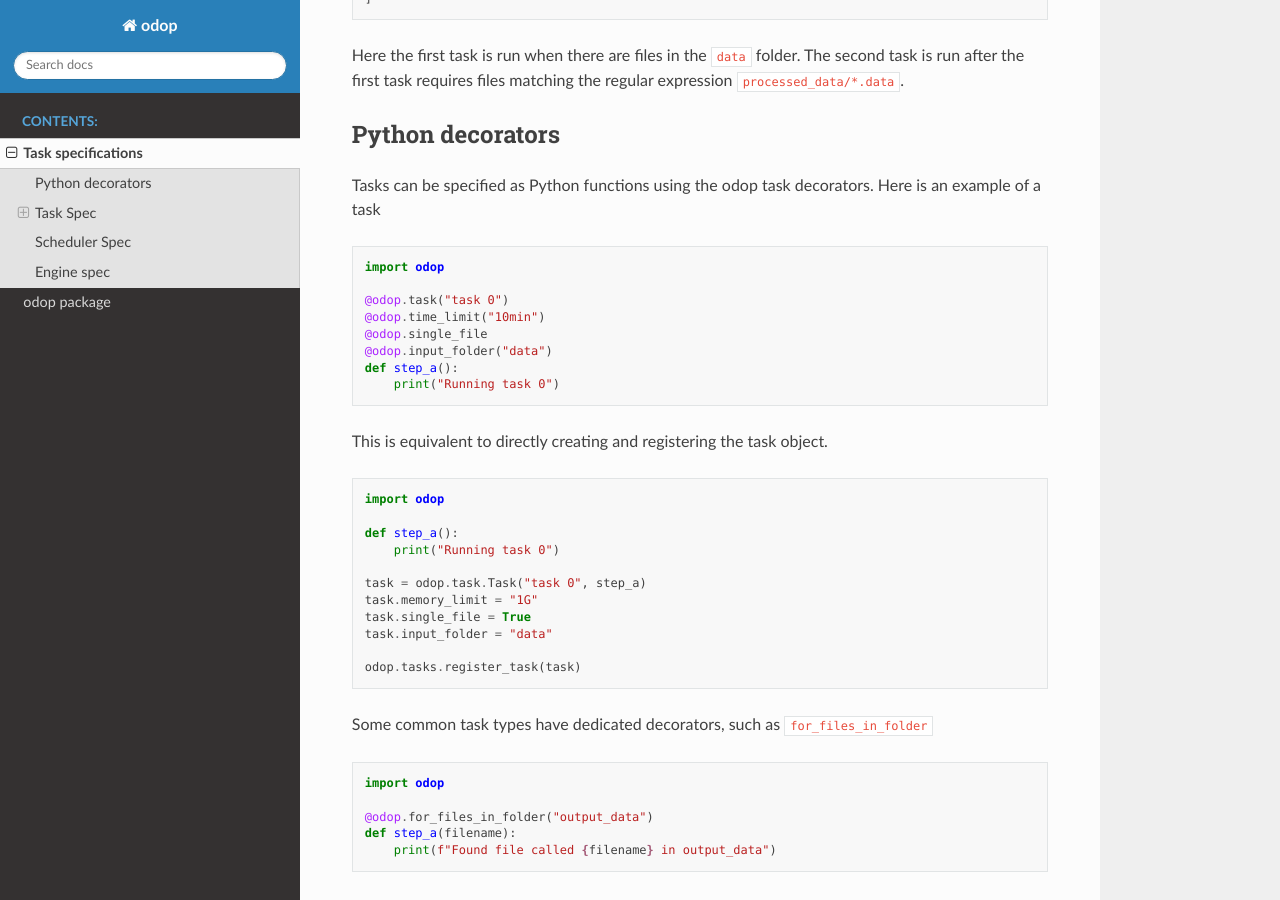
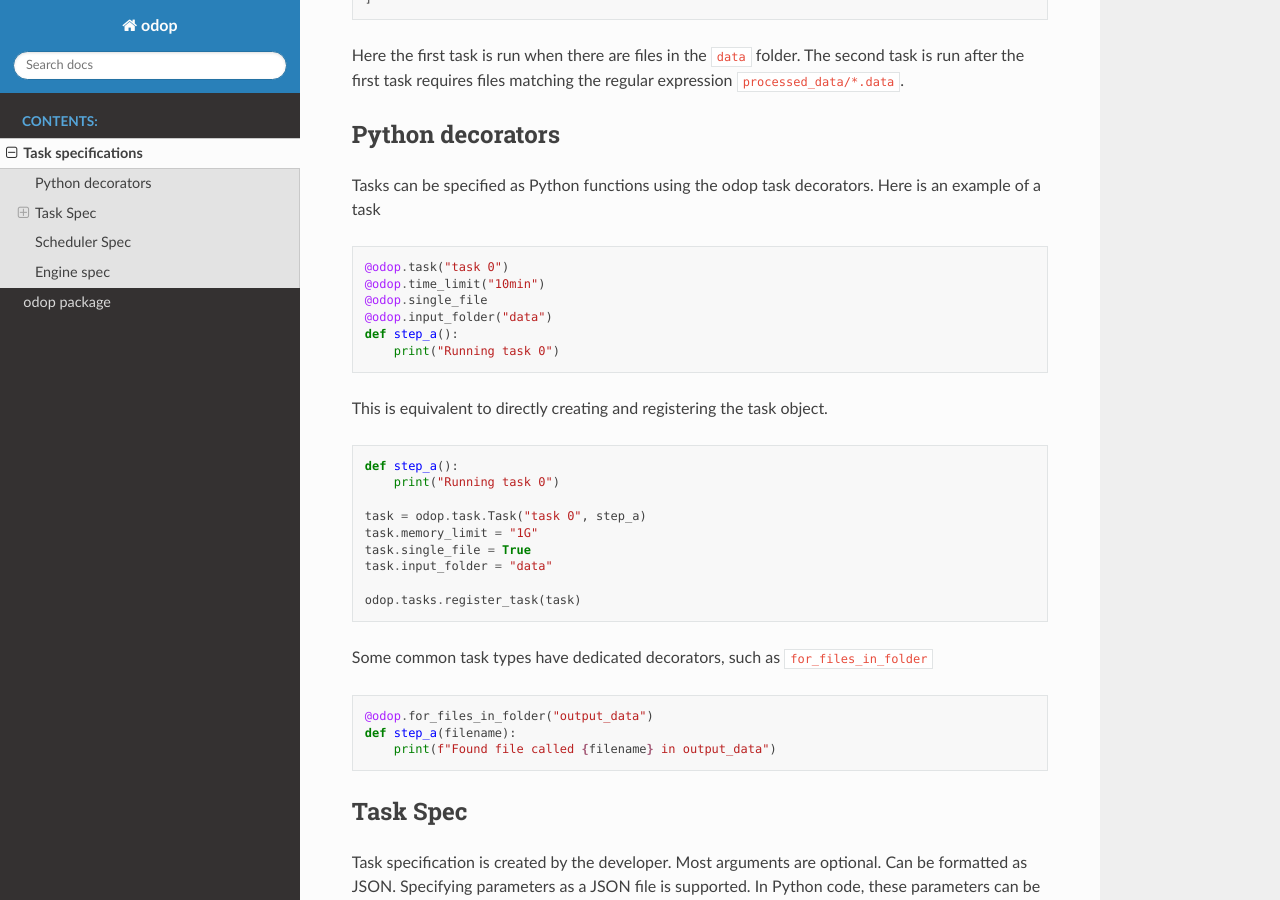
Before and after one commit to rdsea/odop, a Sphinx documentation site: the page built from docs/task-specification.md, in a window 1280 px wide and 900 px high, scrolled down 730 px. Built offline with Sphinx 7.4.7 and the Read the Docs theme 2.0.0, drawn with Linux system fonts in a browser that asks for light colours; some of the changed lines change nothing that is shown.

Commit message:
Move examples to a runnable python script

````diff
--- /dev/null
+++ b/docs/examples/task_specification_decorator.py
@@ -0,0 +1,30 @@
+import odop
+
+#example 1
+@odop.task("task 0")
+@odop.time_limit("10min")
+@odop.single_file
+@odop.input_folder("data")
+def step_a():
+    print("Running task 0")
+#end 1
+
+
+#example 2
+def step_a():
+    print("Running task 0")
+
+task = odop.task.Task("task 0", step_a)
+task.memory_limit = "1G"
+task.single_file = True
+task.input_folder = "data"
+
+odop.tasks.register_task(task)
+#end 2
+
+
+#example 3
+@odop.for_files_in_folder("output_data")
+def step_a(filename):
+    print(f"Found file called {filename} in output_data")
+#end 3
--- a/docs/task-specification.md
+++ b/docs/task-specification.md
@@ -44,44 +44,26 @@
 Tasks can be specified as Python functions using the odop task decorators. Here is an example
 of a task
 
-```python
-import odop
-
-@odop.task("task 0")
-@odop.time_limit("10min")
-@odop.single_file
-@odop.input_folder("data")
-def step_a():
-    print("Running task 0")
+```{literalinclude} examples/task_specification_decorator.py
+:start-after: "#example 1"
+:end-before: "#end 1"
 ```
 
 
 This is equivalent to directly creating and registering the
 task object.
 
-```python
-import odop
-
-def step_a():
-    print("Running task 0")
-
-task = odop.task.Task("task 0", step_a)
-task.memory_limit = "1G"
-task.single_file = True
-task.input_folder = "data"
-
-odop.tasks.register_task(task)
+```{literalinclude} examples/task_specification_decorator.py
+:start-after: "#example 2"
+:end-before: "#end "
 ```
 
 
 Some common task types have dedicated decorators, such as `for_files_in_folder`
 
-```python
-import odop
-
-@odop.for_files_in_folder("output_data")
-def step_a(filename):
-    print(f"Found file called {filename} in output_data")
+```{literalinclude} examples/task_specification_decorator.py
+:start-after: "#example 3"
+:end-before: "#end 3"
 ```
 
 
````
